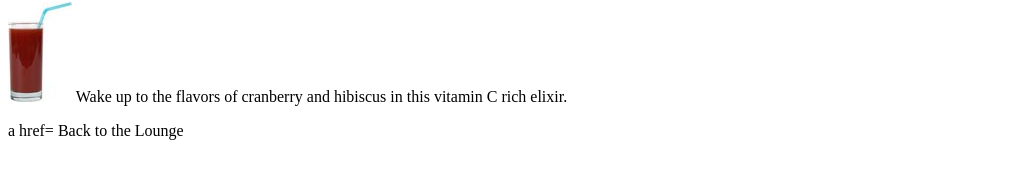
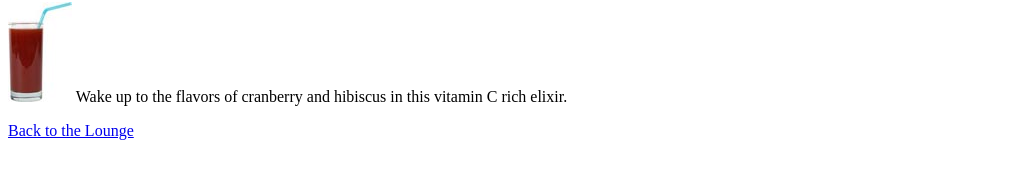
Before and after one commit to xihuandajimu/zz, a plain HTML site: page elixirs.html in a window 1280 px wide. Shown: the part 624-797 px from the top of the page, without its empty margins (0-1032 px from the left). Drawn offline with Linux system fonts and the light colour scheme.

Commit message:
修改超链接

```diff
--- a/elixirs.html
+++ b/elixirs.html
@@ -33,7 +33,7 @@
       in this vitamin C rich elixir.
     </p>
 		<p>
-			a href=<index class="html"></index> Back to the Lounge
+			<a href=<index class="html"> Back to the Lounge</a>
 		</p>
   </body>
 </html>
```
